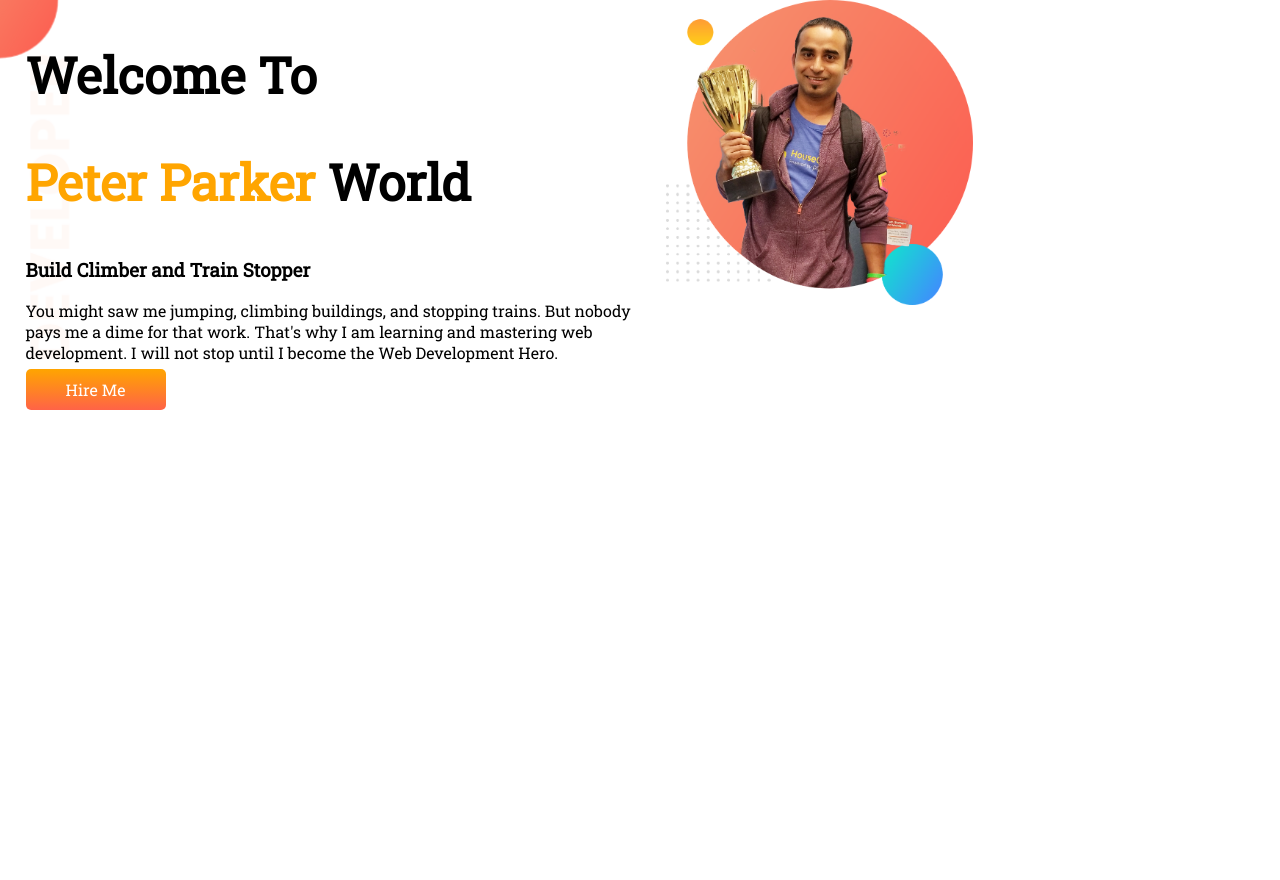
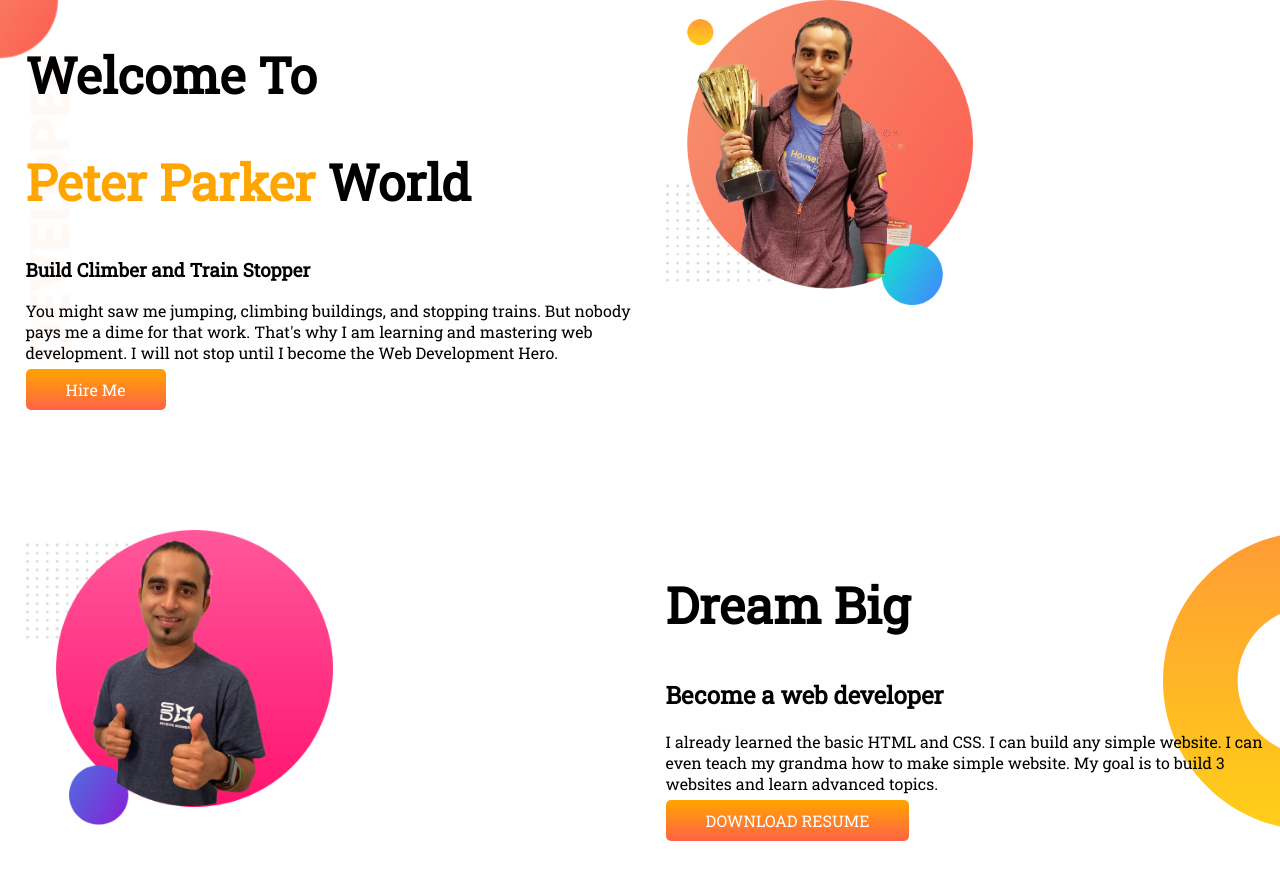
Before and after one commit to web-dev-mohsin/developer-portfolio, a plain HTML site: page index.html in a window 1280 px wide. Before the commit the page ends 800 px from the top, so only its background shows below. Drawn offline with Linux system fonts and the light colour scheme; a web font is replaced by a local one.

Commit message:
dream added (secend section done)

```diff
--- a/index.html
+++ b/index.html
@@ -17,12 +17,27 @@
           <h1> <span class="orange-color"> Peter Parker </span>World</h1>
             <h3>Build Climber and Train Stopper</h3>
             <p>You might saw me jumping, climbing buildings, and stopping trains. But nobody pays me a dime for that work. That's why I am learning and mastering web development. I will not stop until I become the Web Development Hero.</p>
-             <a class="hire-me-button" href="http://google.com" target="_blank" rel="noopener noreferrer">Hire Me</a>
+             <a class="link-button" href="http://google.com" target="_blank" rel="noopener noreferrer">Hire Me</a>
     </div>
 
      <div class="half-width">
          <img src="images/jhankar.png" alt="" srcset="">
      </div>
    </section>
+
+   <!-- Dream big section (section number 2) -->
+   <section class="dream-big">
+
+     <div class="half-width">
+        <img src="images/jhankar2.png" alt="">
+     </div>
+
+     <div class="half-width">
+        <h1>Dream Big</h1>
+        <h2>Become a web developer</h2>
+        <p>I already learned the basic HTML and CSS. I can build any simple website. I can even teach my grandma how to make simple website. My goal is to build 3 websites and learn advanced topics.</p>
+        <a class="link-button" href="http://" target="_blank" rel="noopener noreferrer">DOWNLOAD RESUME</a>
+     </div>
+   </section>
 </body>
 </html>
--- a/style.css
+++ b/style.css
@@ -20,6 +20,7 @@ h1{
 }
 section{
     display: flex;
+    margin-bottom: 130px;
 }
 .half-width{
     width: 50%;
@@ -30,7 +31,7 @@ section{
     width: 50%;
 
 }
-.hire-me-button{
+.link-button{
     text-decoration: none;
     background-image: linear-gradient(orange,tomato);
     color:white;
@@ -41,3 +42,8 @@ section{
     background-image: url(images/top-banner.png);
     background-repeat: no-repeat;
 }
+.dream-big{
+    background-image: url(images/dream-bg.png);
+    background-repeat: no-repeat;
+    background-position: right;
+}
```
